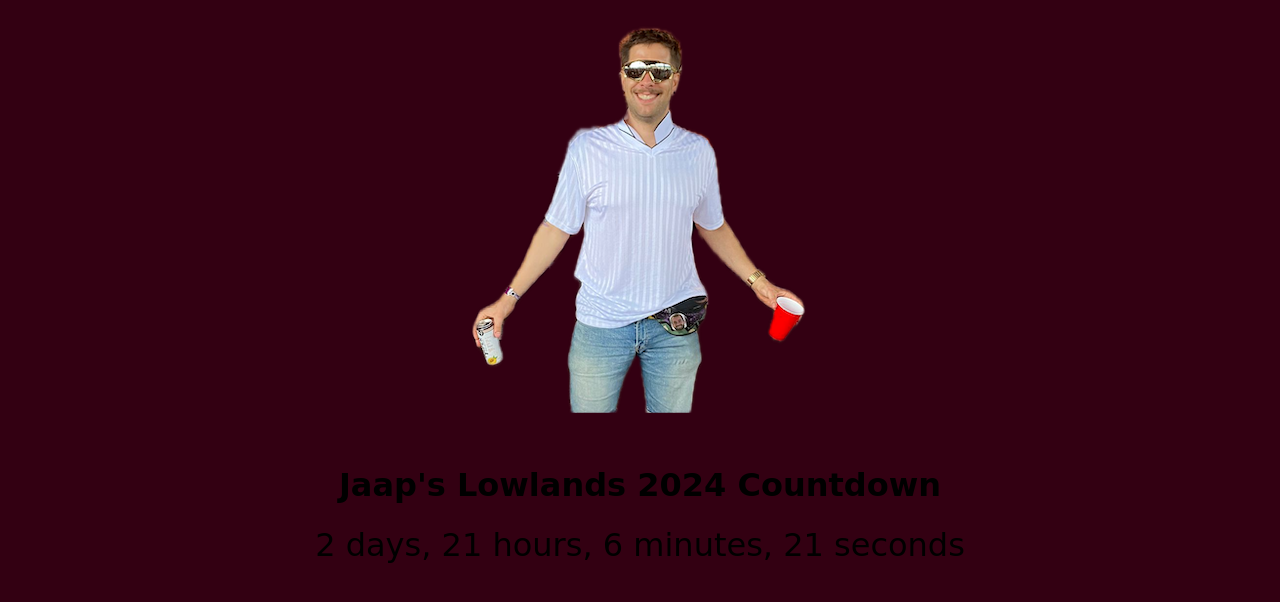
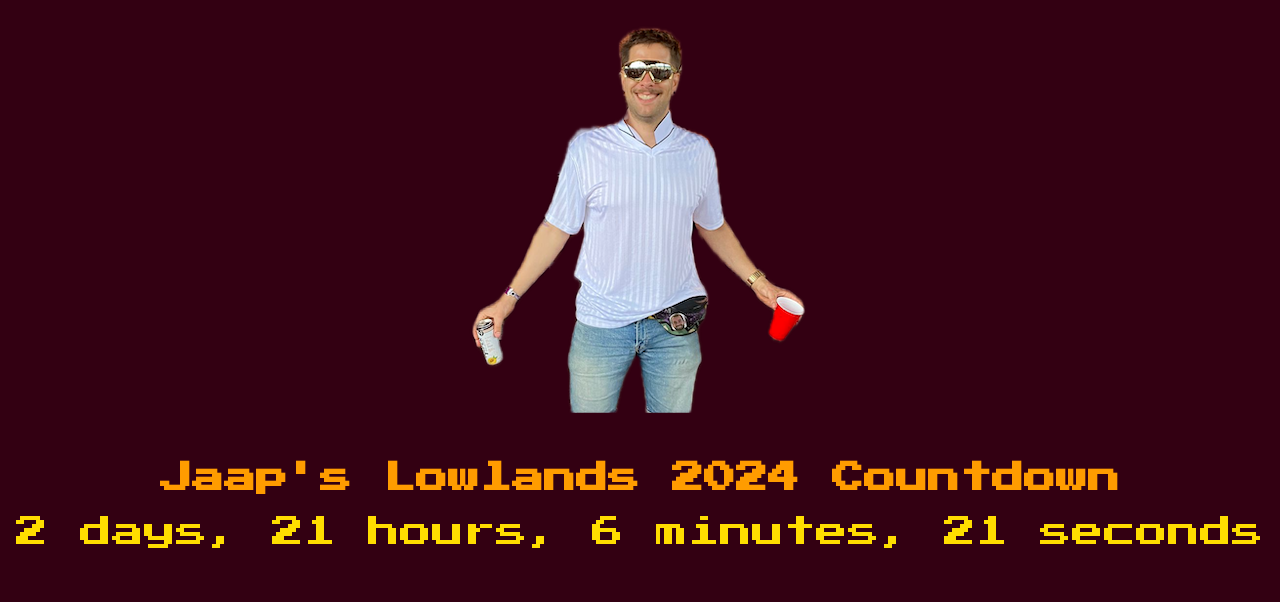
Before and after one commit to maaikewoudstra/countdownlowlands, a plain HTML site: page index.html in a window 1280 px wide. Drawn offline with Linux system fonts and the light colour scheme.

Commit message:
Update index.html

```diff
--- a/index.html
+++ b/index.html
@@ -4,9 +4,8 @@
     <meta charset="UTF-8">
     <meta name="viewport" content="width=device-width, initial-scale=1.0">
     <title>Jaap's Lowlands 2024 Countdown</title>
+    <link href="https://fonts.googleapis.com/css2?family=Press+Start+2P&display=swap" rel="stylesheet">
     <style>
-        <link href="https://fonts.googleapis.com/css2?family=Press+Start+2P&display=swap" rel="stylesheet">
-
         :root {
             --color-primary: #ed47d4;
             --color-secondary: #ff9c00;
```
